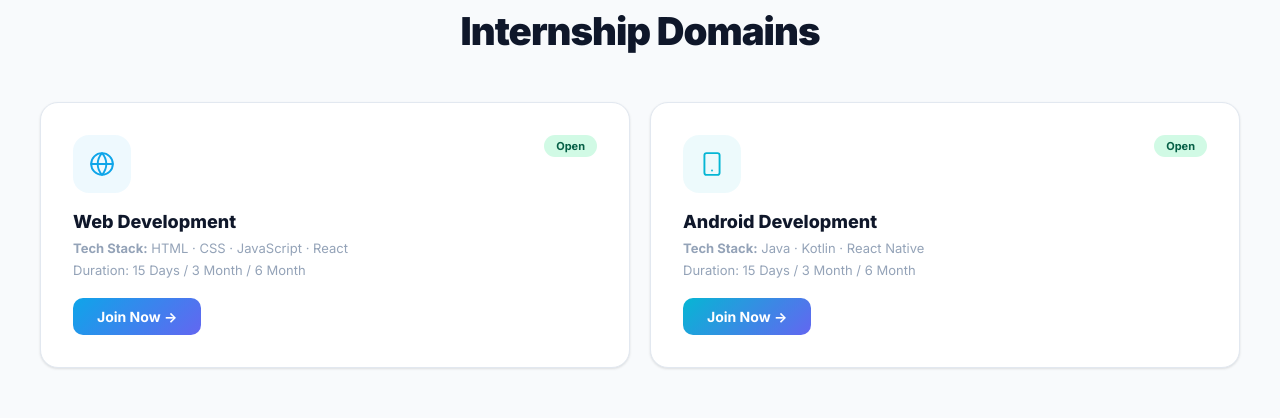
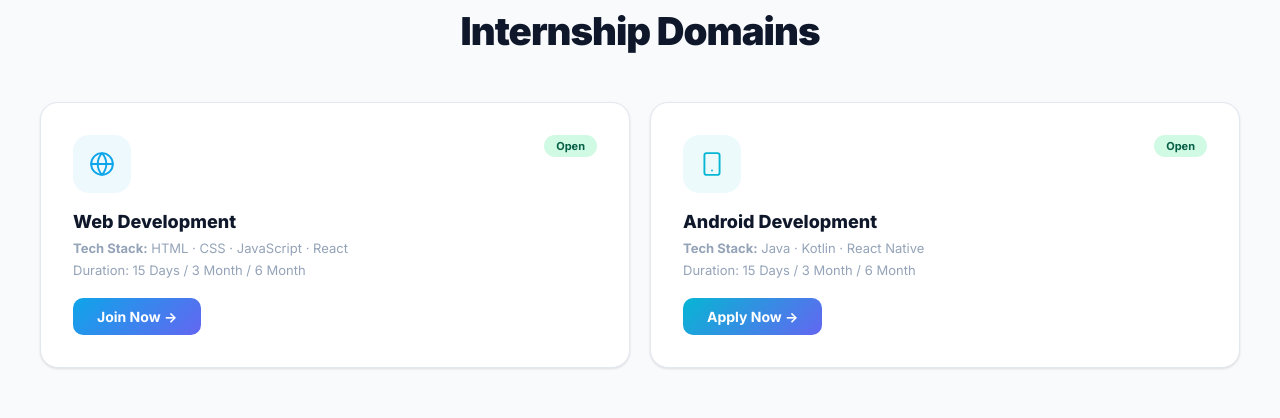
Before and after one commit to Shanlin-Dudhiya/crix, a React (Create React App) app: page /internships in a window 1280 px wide. Shown: the part 1186-1604 px from the top of the page. Built offline with nearby package versions, Linux system fonts and the light colour scheme.

Commit message:
fix: Android Development Apply Now navigates to Contact page instead of external form

```diff
--- a/src/pages/Home.jsx
+++ b/src/pages/Home.jsx
@@ -153,7 +153,11 @@ export default function Home() {
                   </div>
                   <h3 style={{ fontWeight: 700, fontSize: 16, color: C.dark, margin: "0 0 6px" }}>{title}</h3>
                   <p style={{ fontSize: 13, color: C.muted, margin: "0 0 16px" }}>{tech}</p>
-                  <a href={APPLY_LINK} target="_blank" rel="noreferrer" style={{ display: "inline-block", background: `linear-gradient(135deg, ${color}, ${C.accent})`, color: "#fff", border: "none", borderRadius: 8, padding: "8px 20px", fontWeight: 700, fontSize: 13, textDecoration: "none" }}>Apply Now</a>
+                  {title === "Android Development" ? (
+                    <Link to="/contact" style={{ display: "inline-block", background: `linear-gradient(135deg, ${color}, ${C.accent})`, color: "#fff", border: "none", borderRadius: 8, padding: "8px 20px", fontWeight: 700, fontSize: 13, textDecoration: "none" }}>Apply Now</Link>
+                  ) : (
+                    <a href={APPLY_LINK} target="_blank" rel="noreferrer" style={{ display: "inline-block", background: `linear-gradient(135deg, ${color}, ${C.accent})`, color: "#fff", border: "none", borderRadius: 8, padding: "8px 20px", fontWeight: 700, fontSize: 13, textDecoration: "none" }}>Apply Now</a>
+                  )}
                 </div>
               </RevealBox>
             ))}
--- a/src/pages/Internships.jsx
+++ b/src/pages/Internships.jsx
@@ -1,3 +1,4 @@
+import { Link } from "react-router-dom";
 import { C, APPLY_LINK, shadow } from "../theme";
 import { INTERNSHIP_DOMAINS, STEPS } from "../data";
 import RevealBox from "../components/RevealBox";
@@ -78,7 +79,11 @@ export default function Internships() {
                   <h3 style={{ fontWeight: 800, fontSize: 18, color: C.dark, margin: "0 0 8px" }}>{title}</h3>
                   <p style={{ fontSize: 13, color: C.muted, margin: "0 0 6px" }}><strong>Tech Stack:</strong> {tech}</p>
                   <p style={{ fontSize: 13, color: C.muted, margin: "0 0 20px" }}>Duration: {duration}</p>
-                  <a href={APPLY_LINK} target="_blank" rel="noreferrer" style={{ display: "inline-block", background: `linear-gradient(135deg, ${color}, ${C.accent})`, color: "#fff", border: "none", borderRadius: 10, padding: "10px 24px", fontWeight: 700, fontSize: 14, textDecoration: "none" }}>Join Now →</a>
+                  {title === "Android Development" ? (
+                    <Link to="/contact" style={{ display: "inline-block", background: `linear-gradient(135deg, ${color}, ${C.accent})`, color: "#fff", border: "none", borderRadius: 10, padding: "10px 24px", fontWeight: 700, fontSize: 14, textDecoration: "none" }}>Apply Now →</Link>
+                  ) : (
+                    <a href={APPLY_LINK} target="_blank" rel="noreferrer" style={{ display: "inline-block", background: `linear-gradient(135deg, ${color}, ${C.accent})`, color: "#fff", border: "none", borderRadius: 10, padding: "10px 24px", fontWeight: 700, fontSize: 14, textDecoration: "none" }}>Join Now →</a>
+                  )}
                 </div>
               </RevealBox>
             ))}
```
